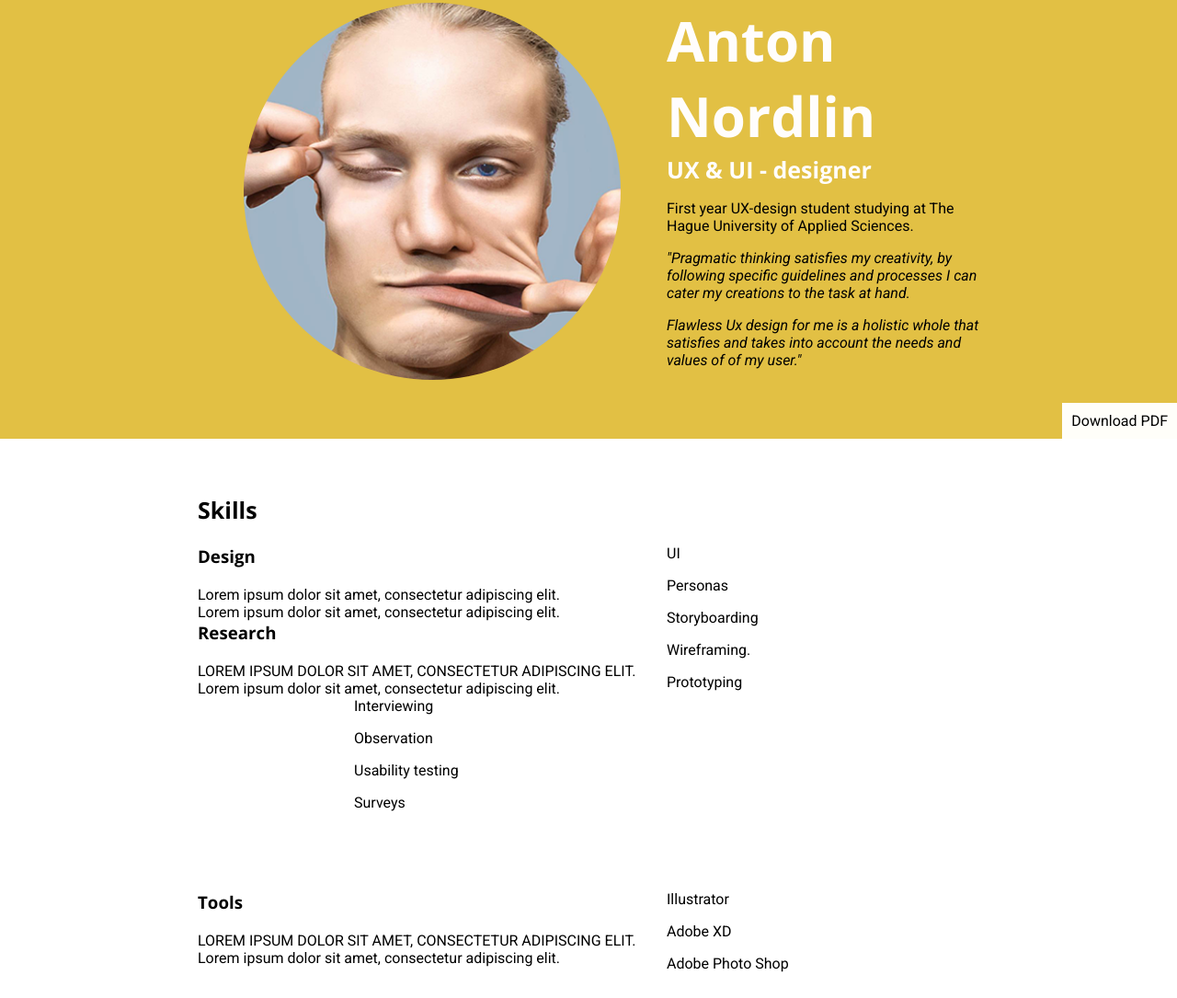
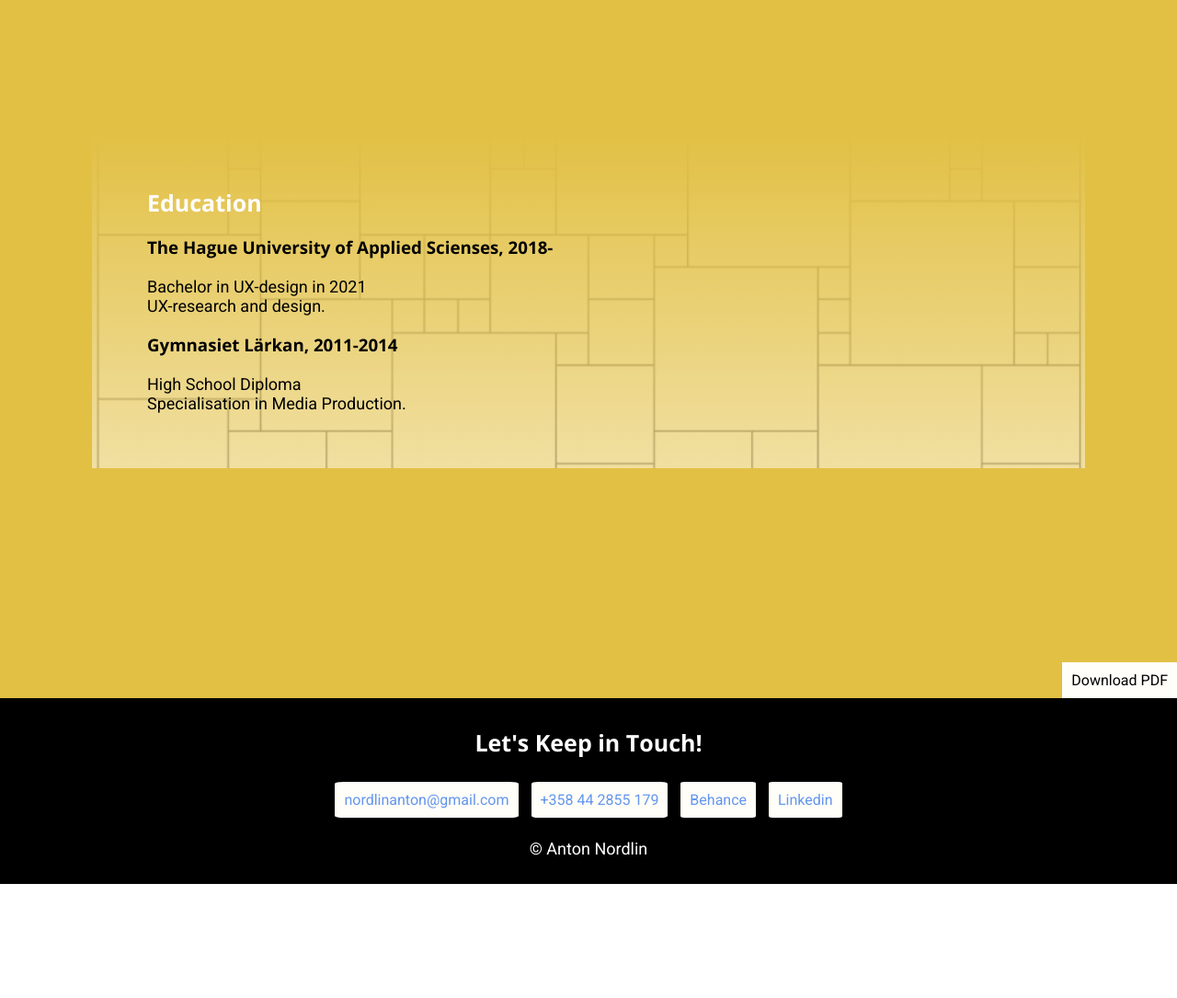
Before and after one commit to UXDSkillslab1718/4-final-assignment-challenge-Rowted, a plain HTML site: page education.html in a window 1280 px wide. Shown: the part 107-1192 px from the top of the page at 92% size. After the commit the page ends 1068 px from the top, so only its background shows below. Drawn offline with nearby package versions, Linux system fonts and the light colour scheme.

Commit message:
About page ready!

```diff
--- a/css/Styles.css
+++ b/css/Styles.css
@@ -27,9 +27,11 @@ h1, h2, h3 {
 h1 {
     font-size: 60px;
 }
+#my-name{
+  padding-top: 130px;
+}
 h2{
     font-size: 25px;
-    margin-top: 0;
     font-weight: 700
 }
 h3{
@@ -39,9 +41,9 @@ h3{
     color: mediumblue;
 }
 .content-wrap {
-    max-width:950px;
+    max-width:1200px;
     margin:0 auto;
-    padding: 60px 50px;
+    padding: 60px 60px;
     overflow: hidden;
 }
 .upper-case {
@@ -54,6 +56,13 @@ h3{
     color: black;
     padding:10px;
     display: inline-block;
+}
+p{
+  font-size: 18px;
+}
+.quote{
+  font-size: 24px;
+  color: white;
 }
 
 
@@ -75,7 +84,8 @@ header {
     right:0;
 }
 header {
-    padding-top: 50px;
+    padding-top: 90px;
+    padding-bottom: 90px;
     position: relative;
 
 }
@@ -89,7 +99,9 @@ header h1, header h2{
 /* footer */
 footer{
     text-align: center;
-    color: #525252;
+    color: white;
+    background-color: black;
+    padding: 10px;
 
 }
 
@@ -104,6 +116,8 @@ footer{
     display: inline-block;
     text-decoration: none;
     color: cornflowerblue;
+    border-radius: 5%;
+
 }
 .contactInfo a:hover {
     text-decoration: underline;
@@ -118,6 +132,7 @@ nav{
     position:fixed;
     top:0;
     width: 100%;
+    padding: 5px;
 }
 nav a {
     display: inline-block;
@@ -155,8 +170,10 @@ h3 ~p {
 .education {
   background:linear-gradient(rgba(226, 192, 68, 3.0), rgba(226, 192, 68, 0.5)),
         url(../images/edu.jpg) no-repeat fixed;
-    background-size: cover;
-    color: black;
+  background-size: cover;
+  color: black;
+  margin-top: 100px;
+  margin-bottom: 100px;
 }
 h3 + p{
         margin-top: 20px;
--- a/education.html
+++ b/education.html
@@ -16,86 +16,12 @@
             <a href="education.html">education</a>
             <a href="contact.html">contact</a>
             <a href="schoolprojects.html"> School projects</a>
-            <a href="Showcase.html"> showcase</a>
+            <a href="showcase.html"> showcase</a>
         </nav>
         <div class="content-wrap">
-        <img class="profileImg col-narrow" src="images/profilepic.png" alt="Your Name">
-           <div class="col-wide">
-                <h1>Anton Nordlin</h1>
-                <h2>UX &amp; UI - designer</h2>
-                <p> First year UX-design student studying at The Hague University of Applied Sciences. </p>
-                <p class="quote">"Pragmatic thinking satisfies my creativity, by following specific guidelines and processes I can cater my creations to the task at hand.
-                </p>
-                <p class="quote">Flawless Ux design for me is a holistic whole that satisfies and takes into account the needs and values of of my user."
-                </p>
-            </div>
-        </div>
-        <a href="resume.pdf" class="button download" download>Download PDF</a>
-    </header>
-
-    <main>
-        <!-- // Skills -->
-        <section id="skills" class="Skills">
-            <div class="content-wrap">
-            <h2>Skills</h2>
-
-
-            <div class="col-narrow">
-            <h3>Design</h3>
-            <p>Lorem ipsum dolor sit amet, consectetur adipiscing elit.</p>
-            <p>Lorem ipsum dolor sit amet, consectetur adipiscing elit.</p>
-            </div>
-
-            <div class="col-wide skill-description">
-            <p>UI</p>
-            <p>Personas</p>
-            <p>Storyboarding</p>
-            <p>Wireframing.</p>
-            <p>Prototyping</p>
-            </div>
-
-             <div class="col-narrow">
-            <h3>Research</h3>
-            <p class="upper-case">Lorem ipsum dolor sit amet, consectetur adipiscing elit.</p>
-            <p>Lorem ipsum dolor sit amet, consectetur adipiscing elit.</p>
-            </div>
-
-            <div class="col-wide skill-description">
-            <p>Interviewing</p>
-            <p>Observation</p>
-            <p>Usability testing</p>
-            <p>Surveys</p>
-             </div>
-
-            <div class="col-narrow">
-            <h3>Tools</h3>
-            <p class="upper-case">Lorem ipsum dolor sit amet, consectetur adipiscing elit.</p>
-            <p>Lorem ipsum dolor sit amet, consectetur adipiscing elit.</p>
-            </div>
-            <div class="col-wide skill-description">
-            <p>Illustrator</p>
-            <p>Adobe XD</p>
-            <p>Adobe Photo Shop</p>
-            </div>
-
-            <!-- This list can be deleted if you don't want to use it. -->
-<!--
-                <p>Optional list:</p>
-            <ul>
-                <li>Created...</li>
-                <li>Lead...</li>
-                <li>Responsible for</li>
-            </ul>
-
--->
-            <!-- end of Job Details block. -->
-            </div>
-        </section>
-
-        <!-- // Education -->
           <section id="education" class="education">
               <div class="content-wrap">
-            <h2>Education</h2>
+              <h2>Education</h2><br>
 
               <!-- School details: copy this whole block to add more schools. -->
               <div class="col-narrow">
@@ -103,7 +29,7 @@
               <p>Bachelor in UX-design in 2021</p>
 
               <!-- Add as many paragraphs as you need. -->
-            <p>UX-research and design.</p>
+              <p>UX-research and design.</p> <br>
             </div>
               <!-- End of school details. -->
               <div class="col-narrow">
@@ -119,9 +45,12 @@
 
       </main>
 
+        <a href="resume.pdf" class="button download" download>Download PDF</a>
+    </header>
+
     <!-- // Footer & contact info -->
     <footer id="contact">
-        <div class="content-wrap">
+
             <h2>Let's Keep in Touch!</h2>
 
         <!-- Social media and contact links. Add or remove any networks. -->
@@ -131,7 +60,7 @@
                     <a href="#" target="_blank">Behance</a>
                     <a href="#" target="_blank">Linkedin</a>
                 </div>
-        </div>
+
         <p>	&copy; Anton Nordlin</p>
     </footer>
 </body>
```
Also changed, not shown: index.html (+5 -7 lines). Lines whose indentation alone changed are shown as unchanged.
